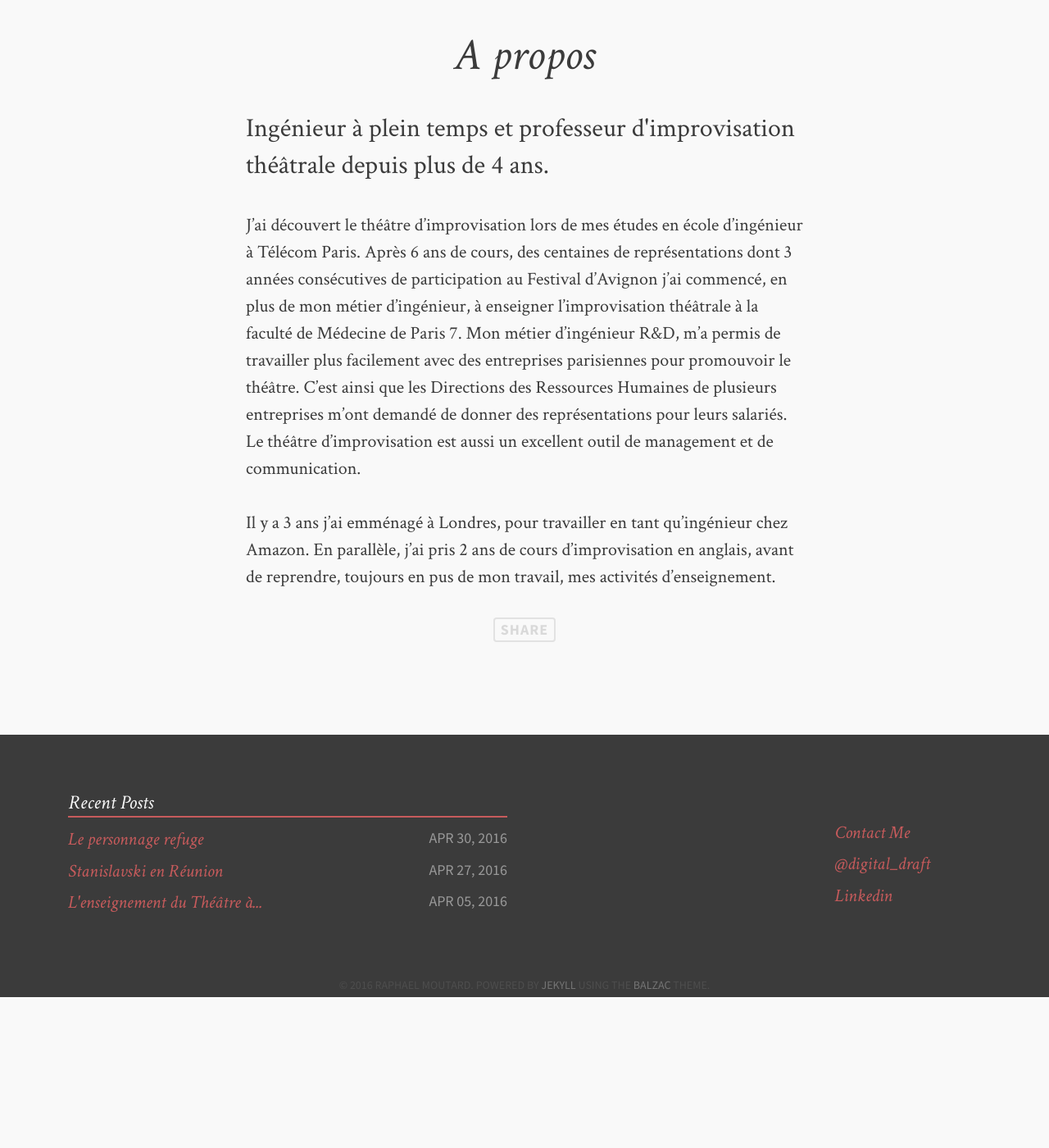
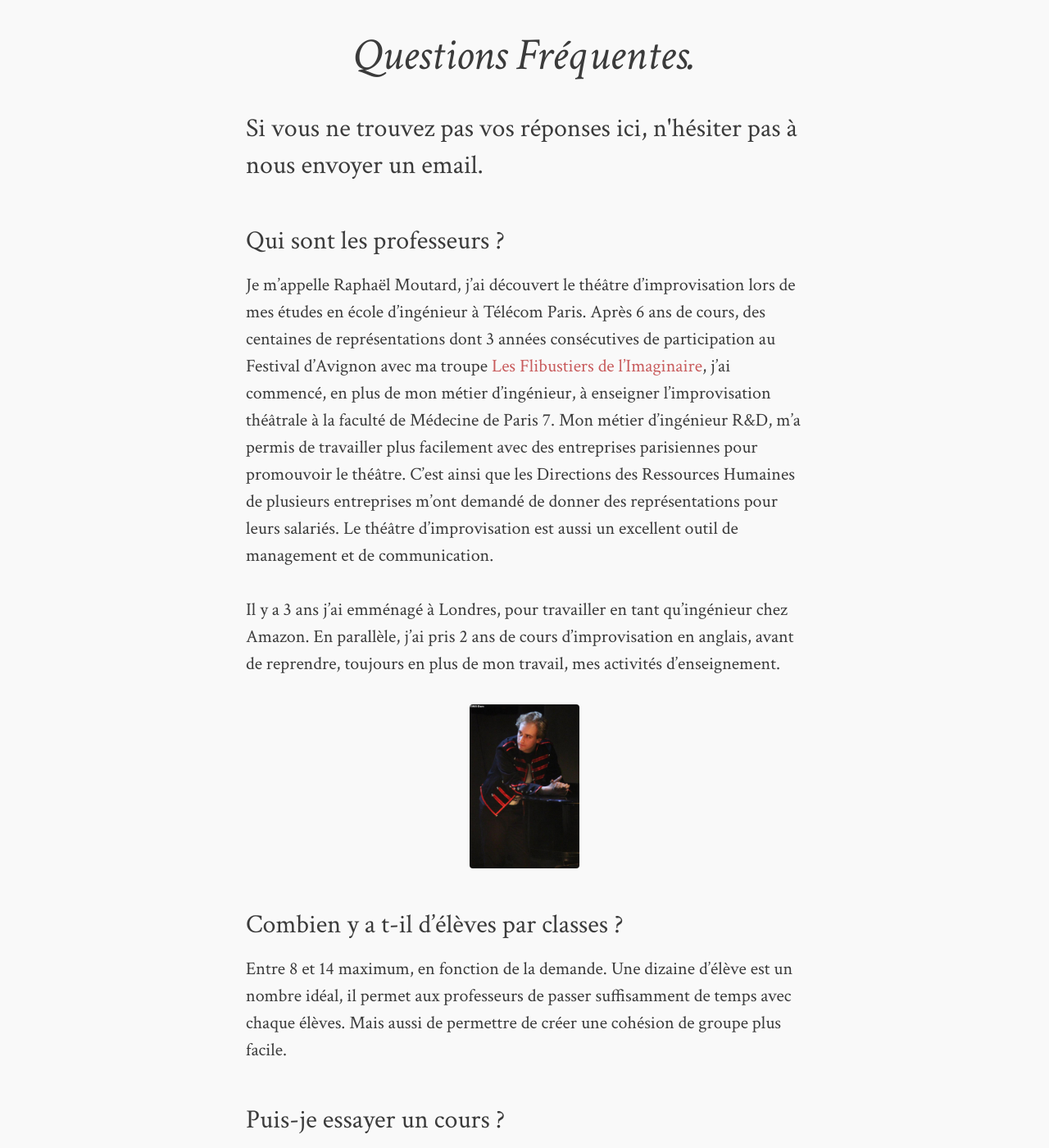
Before and after one commit to moutard/impro-blog, a Jekyll site: the page built from about.md, in a window 1280 px wide and 1400 px high, scrolled down 599 px. Shown: the whole window at 82% size. Built offline with Jekyll 4.4.1, drawn with Linux system fonts in a browser that asks for light colours; comment, search, counter and statistics services are not loaded; before the commit the page ends 1815 px from its top, so only the background shows below that; some of the changed text lies outside the part shown.

Commit message:
Refactor FAQ and about

```diff
--- a/about.md
+++ b/about.md
@@ -1,13 +1,34 @@
 ---
 layout: post
 permalink: /about/
-title: A propos
-description: "Ingénieur à plein temps et professeur d'improvisation théâtrale depuis plus de 4 ans."
+title: Questions Fréquentes.
+description: "Si vous ne trouvez pas vos réponses ici, n'hésiter pas à nous envoyer un email."
 tags: [about, theatre]
 image:
   feature: flibustiers_amiens_salut.jpg
 ---
 
-J'ai découvert le théâtre d’improvisation lors de mes études en école d'ingénieur à Télécom Paris. Après 6 ans de cours, des centaines de représentations dont 3 années consécutives de participation au Festival d'Avignon j'ai commencé, en plus de mon métier d’ingénieur, à enseigner l'improvisation théâtrale à la faculté de Médecine de Paris 7. Mon métier d’ingénieur R&D, m’a permis de travailler plus facilement avec des entreprises parisiennes pour promouvoir le théâtre. C’est ainsi que les Directions des Ressources Humaines de plusieurs entreprises m’ont demandé de donner des représentations pour leurs salariés. Le théâtre d’improvisation est aussi un excellent outil de management et de communication.
+### Qui sont les professeurs ?
+Je m'appelle Raphaël Moutard, j'ai découvert le théâtre d’improvisation lors de mes études en école d'ingénieur à Télécom Paris. Après 6 ans de cours, des centaines de représentations dont 3 années consécutives de participation au Festival d'Avignon avec ma troupe [Les Flibustiers de l'Imaginaire][flibustiers], j'ai commencé, en plus de mon métier d’ingénieur, à enseigner l'improvisation théâtrale à la faculté de Médecine de Paris 7. Mon métier d’ingénieur R&D, m’a permis de travailler plus facilement avec des entreprises parisiennes pour promouvoir le théâtre. C’est ainsi que les Directions des Ressources Humaines de plusieurs entreprises m’ont demandé de donner des représentations pour leurs salariés. Le théâtre d’improvisation est aussi un excellent outil de management et de communication.
 
-Il y a 3 ans j’ai emménagé à Londres, pour travailler en tant qu’ingénieur chez Amazon. En parallèle, j’ai pris 2 ans de cours d’improvisation en anglais, avant de reprendre, toujours en pus de mon travail, mes activités d’enseignement.
+Il y a 3 ans j’ai emménagé à Londres, pour travailler en tant qu’ingénieur chez Amazon. En parallèle, j’ai pris 2 ans de cours d’improvisation en anglais, avant de reprendre, toujours en plus de mon travail, mes activités d’enseignement.
+
+![raphael]({{ site.url }}/images/thevenin/raphael.jpg){: .medium }
+
+
+### Combien y a t-il d'élèves par classes ?
+Entre 8 et 14 maximum, en fonction de la demande. Une dizaine d’élève est un nombre idéal, il permet aux professeurs de passer suffisamment de temps avec chaque élèves. Mais aussi de permettre de créer une cohésion de groupe plus facile.
+
+### Puis-je essayer un cours ?
+Absolument, vous pouvez essayer un premier cours gratuit, et vous inscrire après si vous avez apprécié.
+
+### J'ai peur de me lancer ?
+Le simple fait de vous poser la question, c'est une preuve que vous êtes prêt à vous lancer. Et n'oubliez pas que nous sommes tous des débutants.
+
+### Combien de temps dure le cours ?
+Lors des Ateliers hebdomadaire, un cours dure 2h. Il a 8 sessions par Atelier.
+Lors des Ateliers du week-end, un cours dure 6h répartient sur une journée entière.
+
+
+
+[flibustiers]: https://www.facebook.com/lesflibustiers/ "Les Flibustiers de l'Imaginaire"
```
Also changed, not shown: classes.md (added, +13 -0 lines), images/classes/2012-04-18 20.22.47.jpg (added), images/thevenin/raphael.jpg (added).
